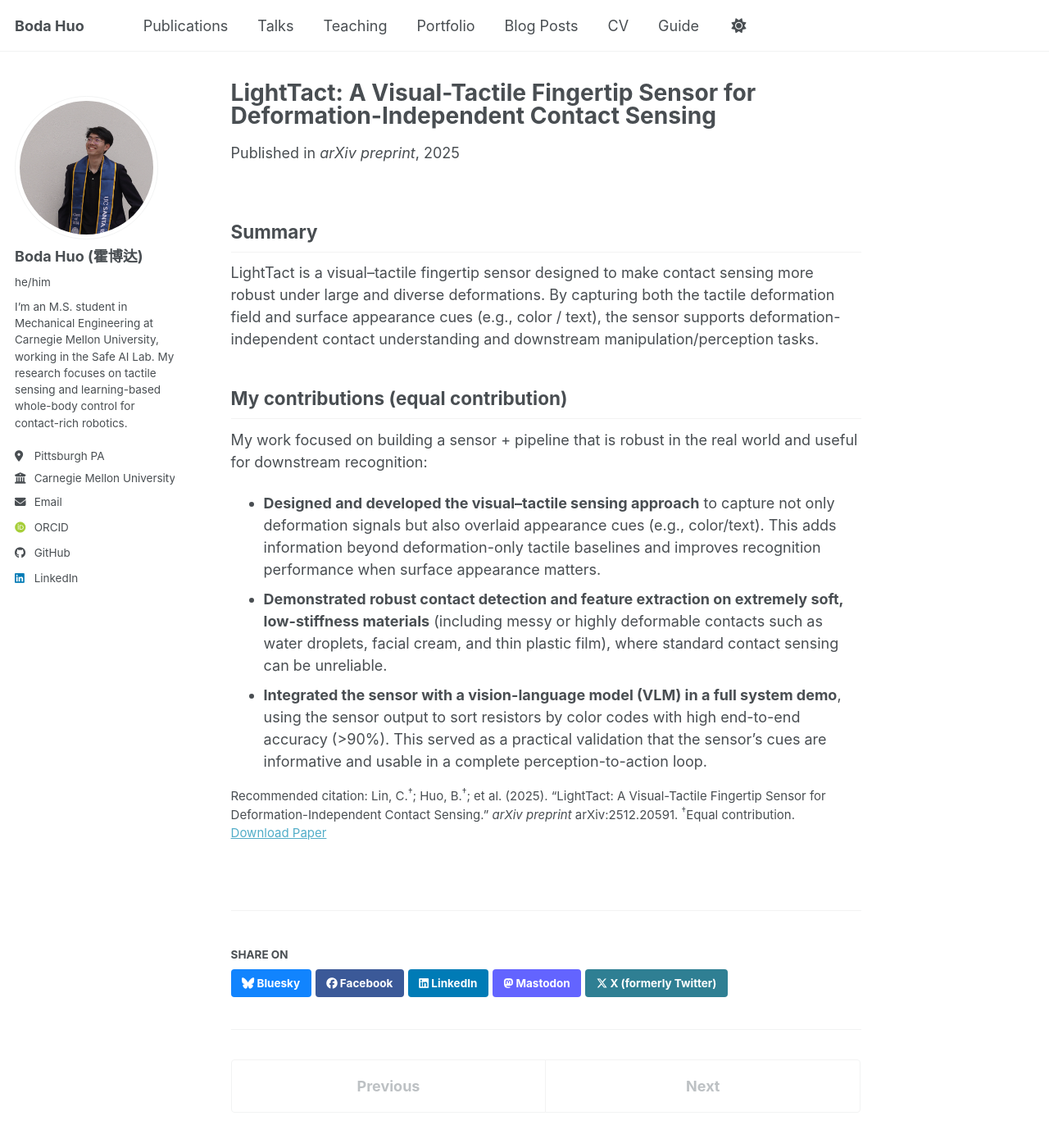
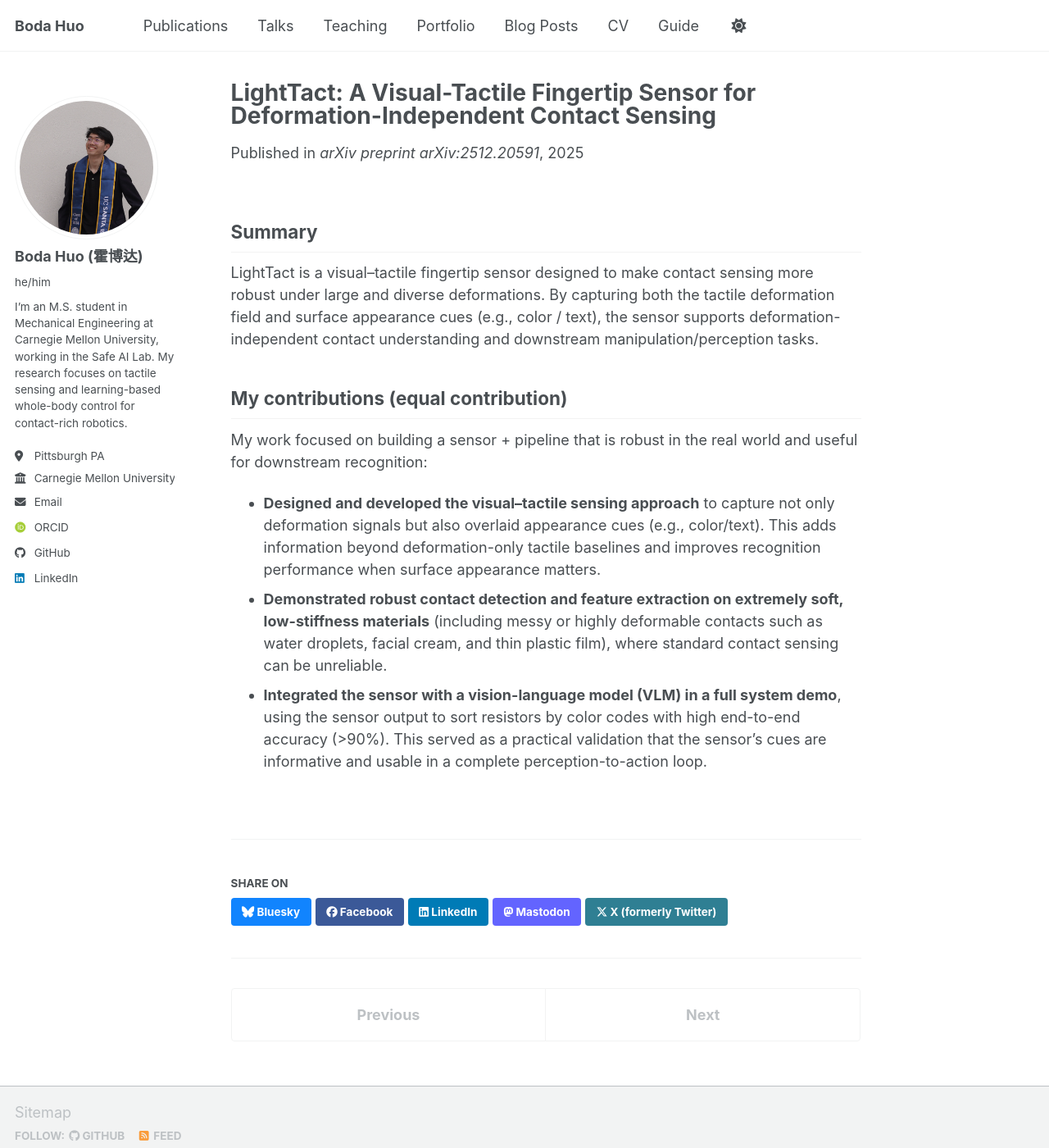
Before and after one commit to bodahuo/bodahuo.github.io, a Jekyll site: the page built from _publications/LightTact.md, in a window 1280 px wide and 1400 px high. Shown: the whole window at 82% size. Built offline with Jekyll 4.4.1, drawn with Linux system fonts in a browser that asks for light colours; some web fonts are replaced; a script bundle is joined from its source files by our own code; library files that are not in the unit come from our copies.

Commit message:
Update LightTact publication details

```diff
--- a/_publications/LightTact.md
+++ b/_publications/LightTact.md
@@ -1,13 +1,11 @@
 ---
 title: "LightTact: A Visual-Tactile Fingertip Sensor for Deformation-Independent Contact Sensing"
 collection: publications
-category: manuscripts
-permalink: /publication/2025-12-lighttact
-excerpt: "A vision–tactile fingertip sensor that captures deformation and surface appearance cues for robust contact sensing."
-date: 2025-12-23
-venue: "arXiv preprint"
+category: conferences
+permalink: /publication/lighttact-arxiv-2025
+date: 2025-12-01
+venue: "arXiv preprint arXiv:2512.20591"
 paperurl: "https://arxiv.org/abs/2512.20591"
-citation: 'Lin, C.<sup>†</sup>; Huo, B.<sup>†</sup>; et al. (2025). “LightTact: A Visual-Tactile Fingertip Sensor for Deformation-Independent Contact Sensing.” <i>arXiv preprint</i> arXiv:2512.20591. <sup>†</sup>Equal contribution.'
 ---
 
 ## Summary
```
